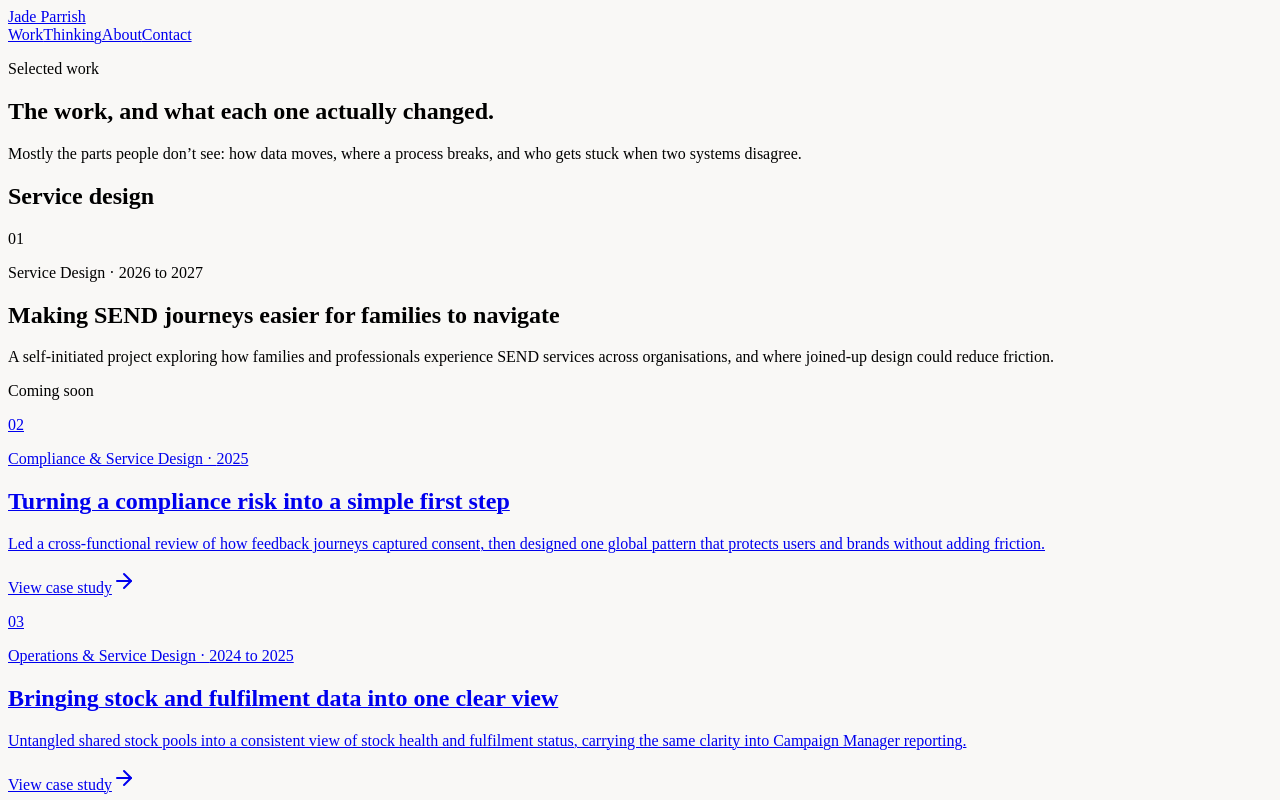
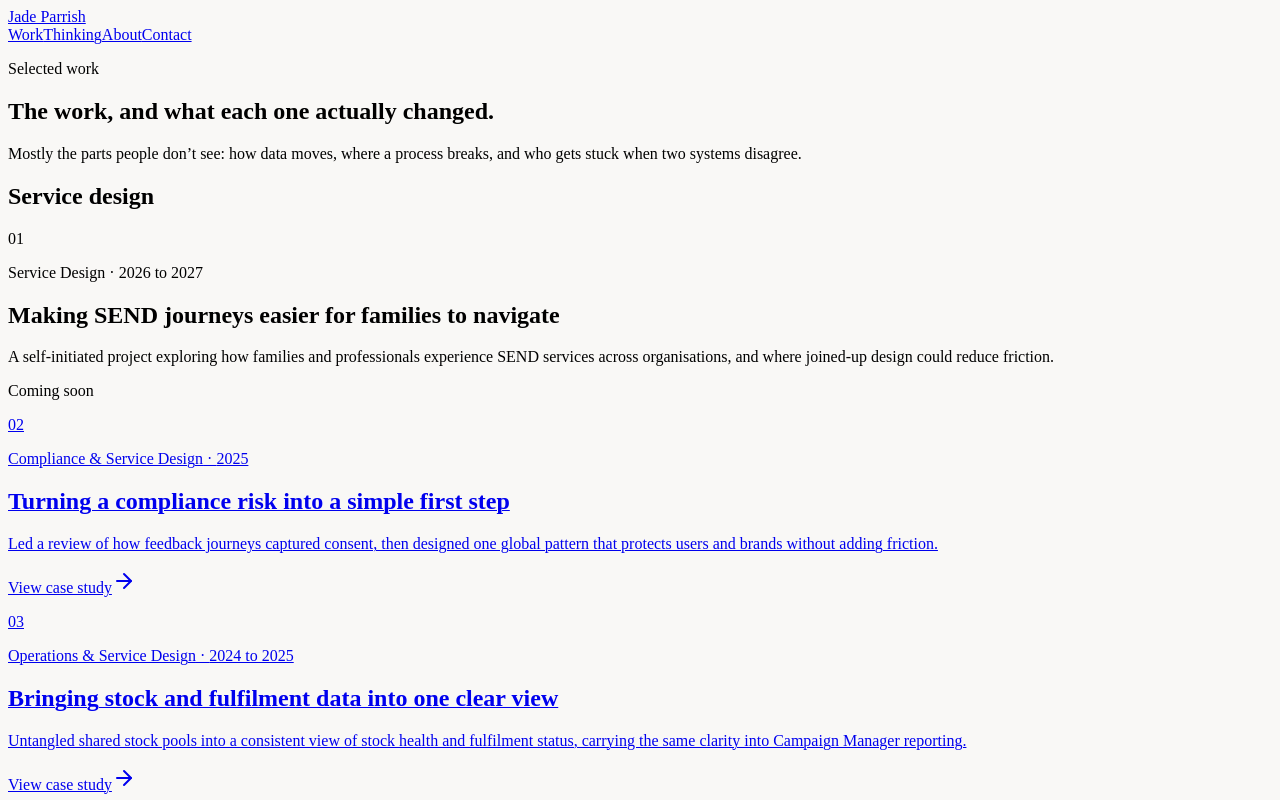
Before and after one commit to jadeparrish/portfolio, a Next.js app: page /work in a window 1280 px wide. Shown: the top 800 px of the page. Built offline with nearby package versions, Linux system fonts and the light colour scheme.

Commit message:
Fix typo in case study description

```diff
--- a/app/caseStudiesData.js
+++ b/app/caseStudiesData.js
@@ -26,7 +26,7 @@ const work = [
     title: 'Turning a compliance risk into a simple first step',
     tag: 'Compliance & Service Design',
     description:
-      'Led a cross-functional review of how feedback journeys captured consent, then designed one global pattern that protects users and brands without adding friction.',
+      'Led a review of how feedback journeys captured consent, then designed one global pattern that protects users and brands without adding friction.',
     cta: 'View case study',
     href: '/work/consent',
     tint: 'bg-[#E6E2E9]',
```
